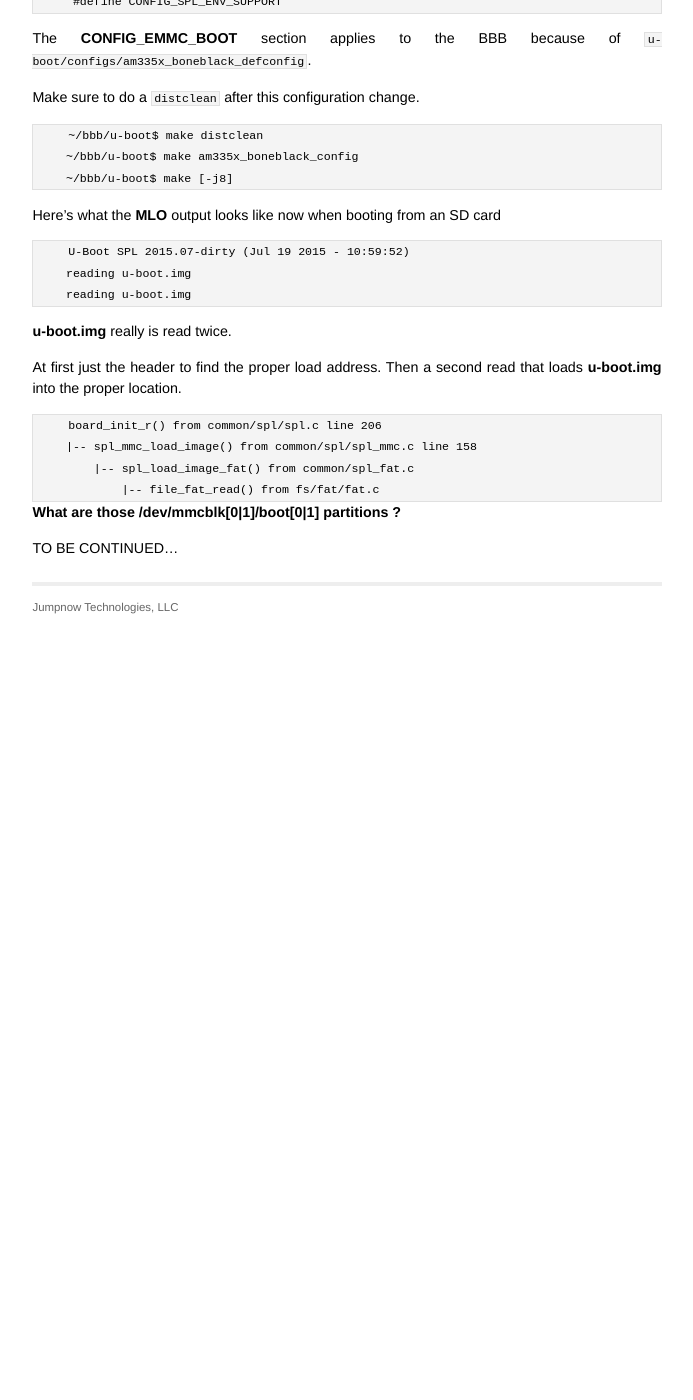
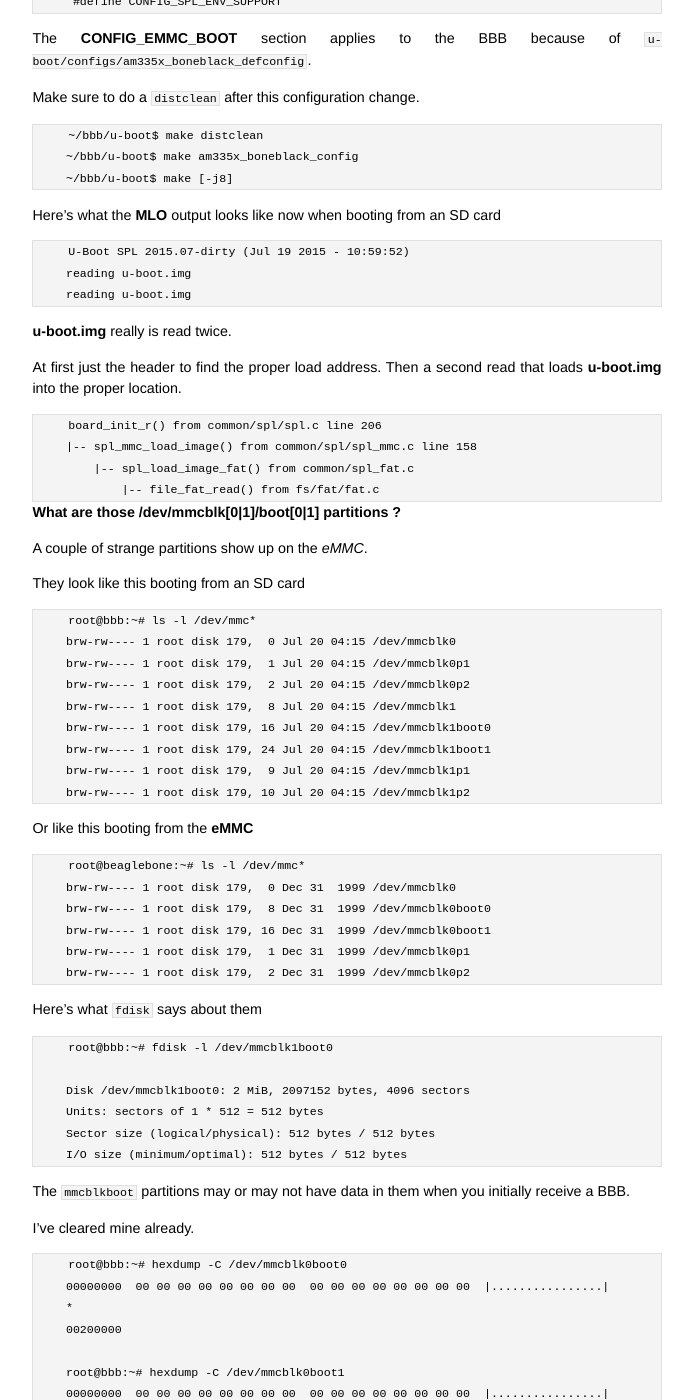
Before and after one commit to jumpnow/jumpnowtek-site, a Jekyll site: the page built from _posts/2015-07-18-Beaglebone-Black-U-Boot-Notes.md, in a window 1280 px wide and 1400 px high, scrolled down 4891 px. Shown: the whole window, without its empty margins (293-986 px from the left). Built offline with Jekyll 4.4.1, drawn with Linux system fonts in a browser that asks for light colours; before the commit the page ends 5521 px from its top, so only the background shows below that; some of the changed text lies outside the part shown.

Commit message:
bbb uboot doc: start mmcblkboot section

```diff
--- a/_posts/2015-07-18-Beaglebone-Black-U-Boot-Notes.md
+++ b/_posts/2015-07-18-Beaglebone-Black-U-Boot-Notes.md
@@ -279,6 +279,103 @@ At first just the header to find the proper load address. Then a second read tha
 
 ### What are those /dev/mmcblk[0|1]/boot[0|1] partitions ?
 
+A couple of strange partitions show up on the *eMMC*.
+
+They look like this booting from an SD card
+
+        root@bbb:~# ls -l /dev/mmc*
+        brw-rw---- 1 root disk 179,  0 Jul 20 04:15 /dev/mmcblk0
+        brw-rw---- 1 root disk 179,  1 Jul 20 04:15 /dev/mmcblk0p1
+        brw-rw---- 1 root disk 179,  2 Jul 20 04:15 /dev/mmcblk0p2
+        brw-rw---- 1 root disk 179,  8 Jul 20 04:15 /dev/mmcblk1
+        brw-rw---- 1 root disk 179, 16 Jul 20 04:15 /dev/mmcblk1boot0
+        brw-rw---- 1 root disk 179, 24 Jul 20 04:15 /dev/mmcblk1boot1
+        brw-rw---- 1 root disk 179,  9 Jul 20 04:15 /dev/mmcblk1p1
+        brw-rw---- 1 root disk 179, 10 Jul 20 04:15 /dev/mmcblk1p2
+
+Or like this booting from the **eMMC**
+
+        root@beaglebone:~# ls -l /dev/mmc*
+        brw-rw---- 1 root disk 179,  0 Dec 31  1999 /dev/mmcblk0
+        brw-rw---- 1 root disk 179,  8 Dec 31  1999 /dev/mmcblk0boot0
+        brw-rw---- 1 root disk 179, 16 Dec 31  1999 /dev/mmcblk0boot1
+        brw-rw---- 1 root disk 179,  1 Dec 31  1999 /dev/mmcblk0p1
+        brw-rw---- 1 root disk 179,  2 Dec 31  1999 /dev/mmcblk0p2
+
+
+Here's what `fdisk` says about them
+
+        root@bbb:~# fdisk -l /dev/mmcblk1boot0
+
+        Disk /dev/mmcblk1boot0: 2 MiB, 2097152 bytes, 4096 sectors
+        Units: sectors of 1 * 512 = 512 bytes
+        Sector size (logical/physical): 512 bytes / 512 bytes
+        I/O size (minimum/optimal): 512 bytes / 512 bytes
+
+
+The `mmcblkboot` partitions may or may not have data in them when you initially receive a BBB.
+
+I've cleared mine already.
+
+        root@bbb:~# hexdump -C /dev/mmcblk0boot0
+        00000000  00 00 00 00 00 00 00 00  00 00 00 00 00 00 00 00  |................|
+        *
+        00200000
+
+        root@bbb:~# hexdump -C /dev/mmcblk0boot1
+        00000000  00 00 00 00 00 00 00 00  00 00 00 00 00 00 00 00  |................|
+        *
+        00200000
+
+Normally these partitions are read-only in Linux
+
+        root@beaglebone:~# whoami
+        root
+
+        root@beaglebone:~# dd if=/dev/zero of=/dev/mmcblk0boot0 bs=512 count=8
+        dd: error writing '/dev/mmcblk0boot0': Operation not permitted
+        1+0 records in
+        0+0 records out
+        0 bytes (0 B) copied, 0.00966661 s, 0.0 kB/s
+
+        root@beaglebone:~# dd if=/dev/zero of=/dev/mmcblk0boot1 bs=512 count=8
+        dd: error writing '/dev/mmcblk0boot1': Operation not permitted
+        1+0 records in
+        0+0 records out
+        0 bytes (0 B) copied, 0.00962403 s, 0.0 kB/s
+
+
+A small patch to a `4.1.2` Linux kernel makes them writable so I can clear them with `dd` for the following tests.
+
+        diff --git a/drivers/mmc/core/mmc.c b/drivers/mmc/core/mmc.c
+        index f36c76f..f212eec 100644
+        --- a/drivers/mmc/core/mmc.c
+        +++ b/drivers/mmc/core/mmc.c
+        @@ -417,7 +417,7 @@ static int mmc_decode_ext_csd(struct mmc_card *card, u8 *ext_csd)
+                                        part_size = ext_csd[EXT_CSD_BOOT_MULT] << 17;
+                                        mmc_part_add(card, part_size,
+                                        EXT_CSD_PART_CONFIG_ACC_BOOT0 + idx,
+        -                                       "boot%d", idx, true,
+        +                                       "boot%d", idx, false,
+                                                MMC_BLK_DATA_AREA_BOOT);
+                                }
+                        }
+
+
+And here I've booted a kernel from an SD card with the above patch so `dd` now works.
+
+        root@bbb:~# dd if=/dev/zero of=/dev/mmcblk1boot0 bs=512 count=8
+        8+0 records in
+        8+0 records out
+        4096 bytes (4.1 kB) copied, 0.112604 s, 36.4 kB/s
+
+        root@bbb:~# dd if=/dev/zero of=/dev/mmcblk1boot1 bs=512 count=8
+        8+0 records in
+        8+0 records out
+        4096 bytes (4.1 kB) copied, 0.110132 s, 37.2 kB/s
+
+
+So what are these partitions for and how are they normally populated?
 
 TO BE CONTINUED...
 
```
